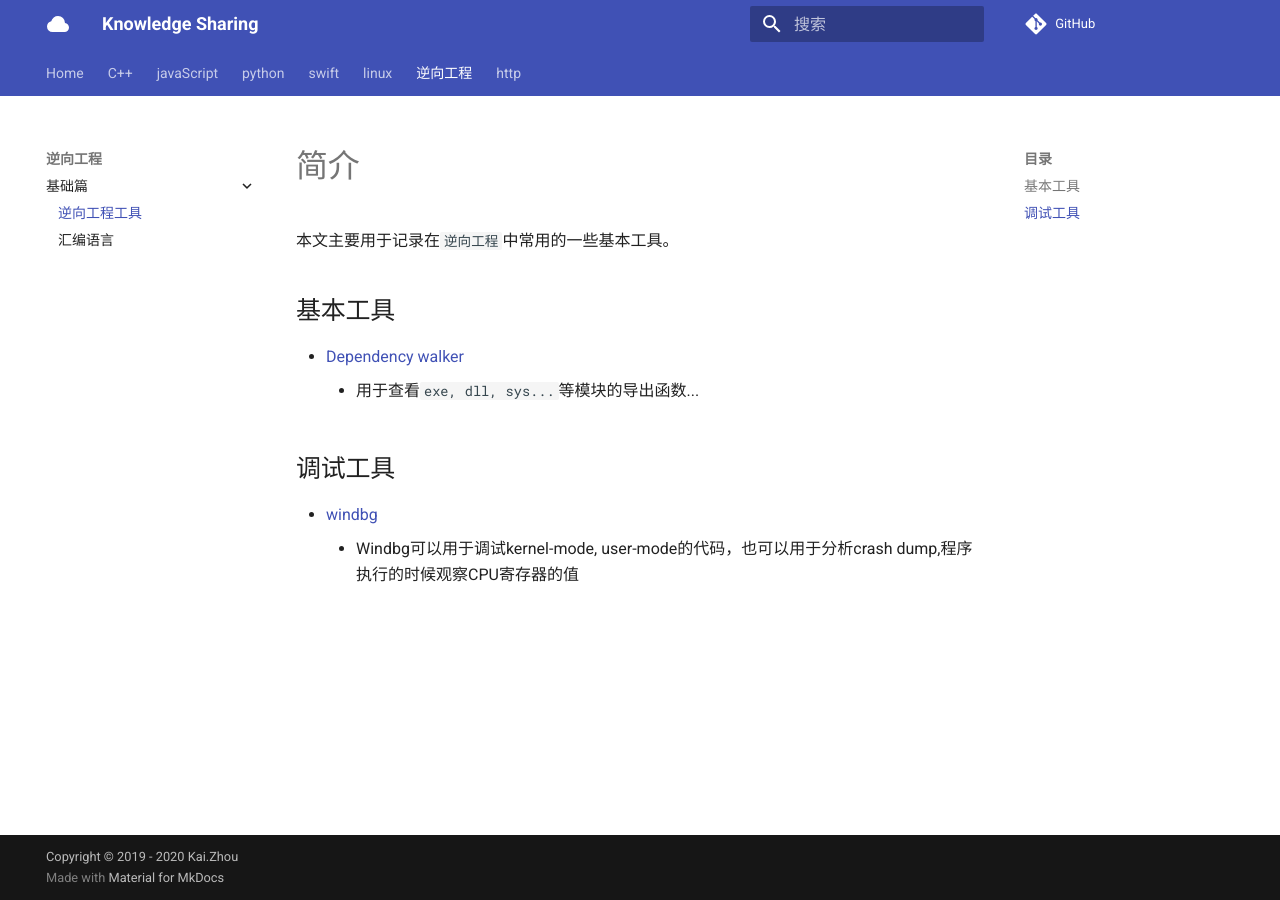
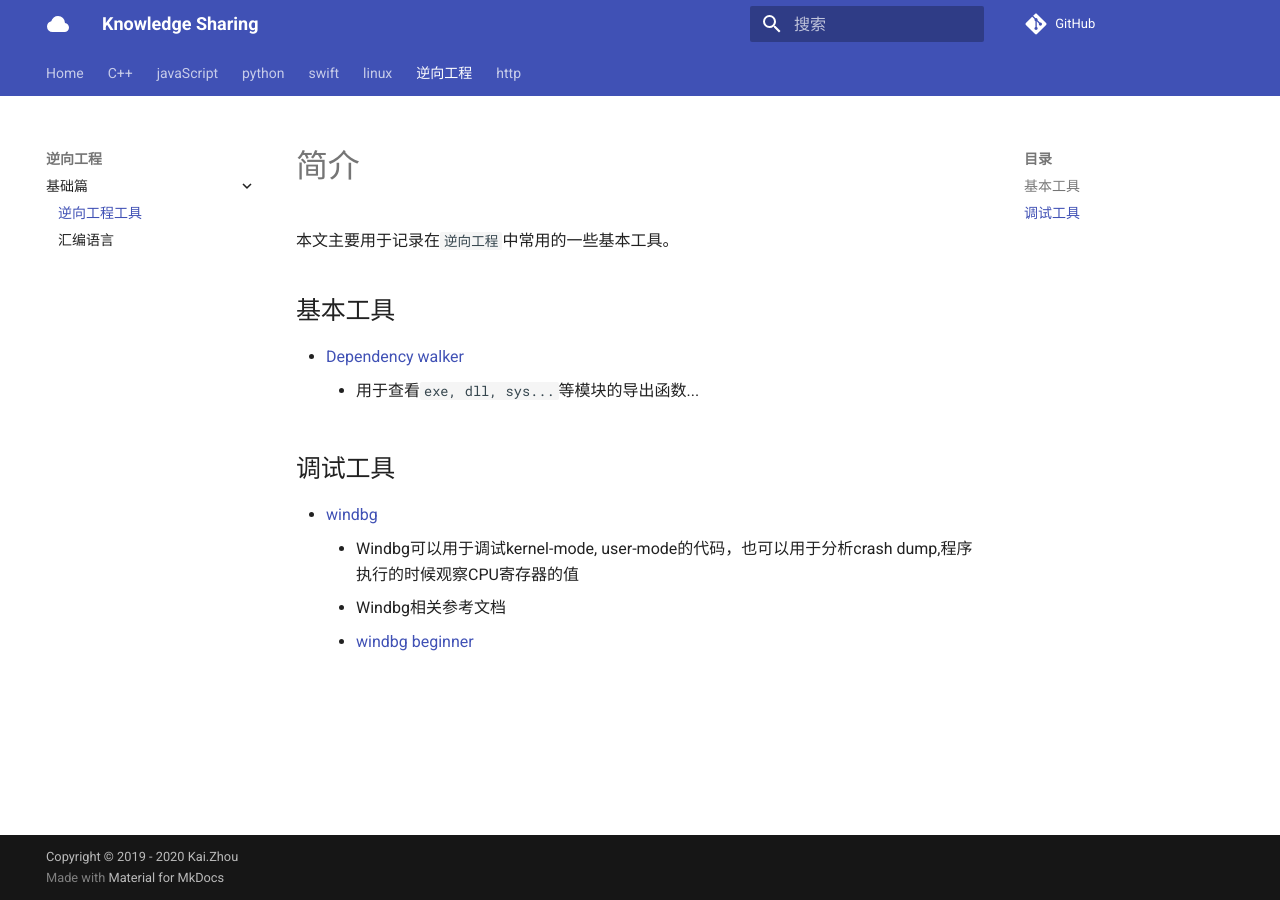
Before and after one commit to zhoukaidev/ks_blog, an MkDocs documentation site: the page built from docs/reverseEngine/basicDevtool.md, in a window 1280 px wide. Built offline with MkDocs 1.6.1 and Material for MkDocs 9.7.7, drawn with Linux system fonts in a browser that asks for light colours; comment, search, counter and statistics services are not loaded.

Commit message:
Update basicDevtool.md

```diff
--- a/docs/reverseEngine/basicDevtool.md
+++ b/docs/reverseEngine/basicDevtool.md
@@ -11,3 +11,5 @@
 
 * [windbg](https://docs.microsoft.com/en-us/windows-hardware/drivers/debugger/)
     * Windbg可以用于调试kernel-mode, user-mode的代码，也可以用于分析crash dump,程序执行的时候观察CPU寄存器的值
+    * Windbg相关参考文档
+      * [windbg beginner](http://www.windbg.xyz/windbg/article/1-How-to-install-WinDbg)
```
